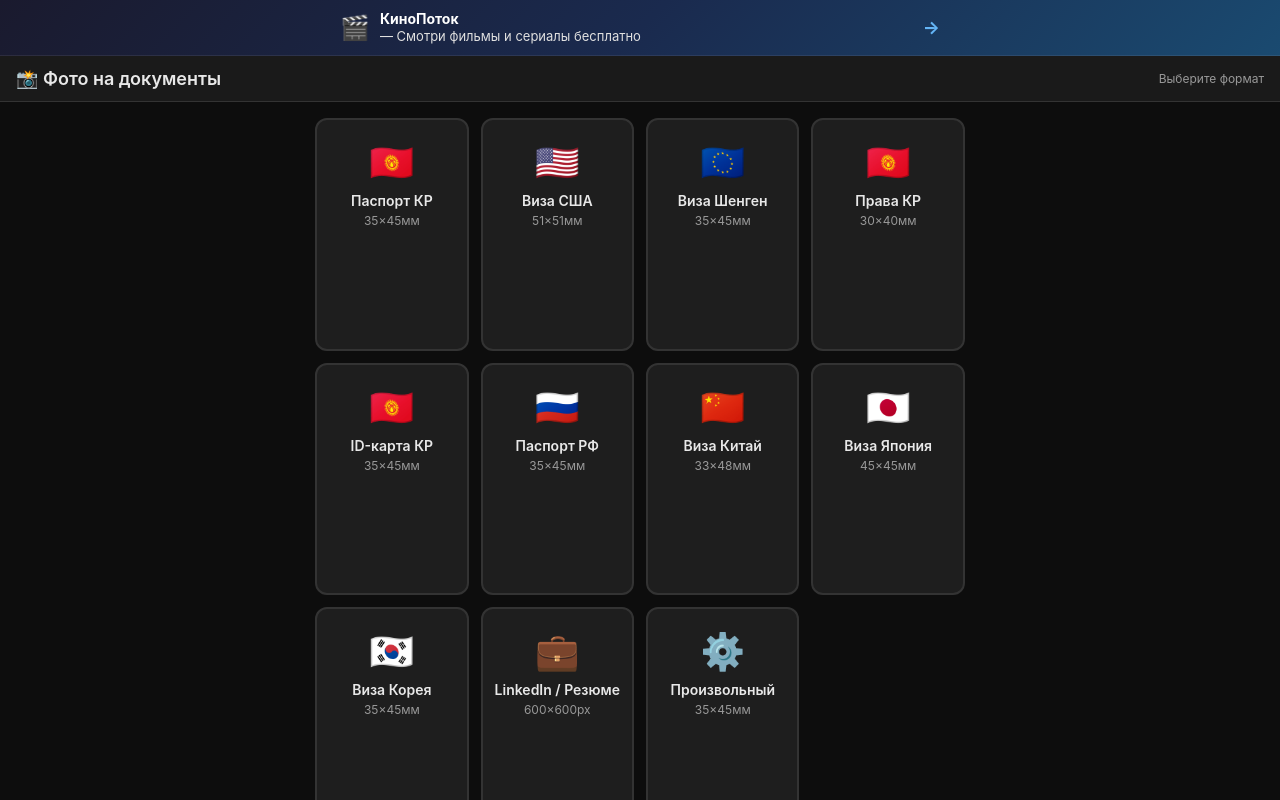
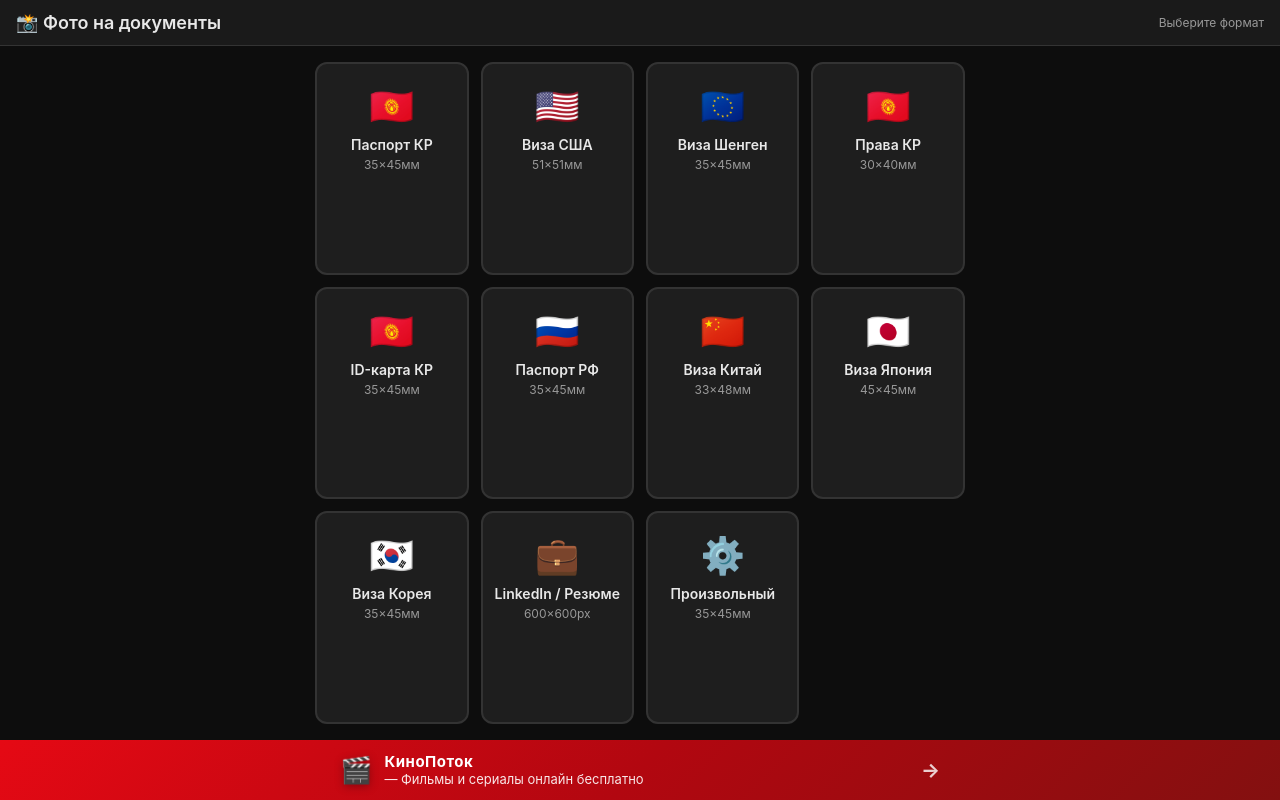
Before and after one commit to Djumabaevs/foto, a plain HTML site: page index.html in a window 1280 px wide. Drawn offline with Linux system fonts and the light colour scheme.

Commit message:
Fix banner: move inside screen, Netflix-style red gradient, fix scroll

```diff
--- a/css/style.css
+++ b/css/style.css
@@ -2,23 +2,23 @@
 .promo-banner {
   display: block;
   text-decoration: none;
-  background: linear-gradient(135deg, #1a1a2e 0%, #16213e 50%, #0f3460 100%);
-  border-bottom: 1px solid rgba(255,255,255,0.08);
-  padding: 10px 16px;
-  transition: background 0.3s;
+  background: linear-gradient(135deg, #e50914 0%, #b20710 50%, #831010 100%);
+  padding: 12px 16px;
+  flex-shrink: 0;
+  transition: filter 0.3s;
 }
-.promo-banner:hover { background: linear-gradient(135deg, #1a1a2e 0%, #1a2a4e 50%, #1a4a70 100%); }
+.promo-banner:hover { filter: brightness(1.15); }
 .promo-banner-inner {
   display: flex;
   align-items: center;
-  gap: 10px;
+  gap: 12px;
   max-width: 600px;
   margin: 0 auto;
 }
-.promo-icon { font-size: 24px; flex-shrink: 0; }
-.promo-text { flex: 1; color: #e0e0e0; font-size: 13px; line-height: 1.3; }
-.promo-text strong { color: #fff; font-size: 14px; display: block; }
-.promo-arrow { color: #64b5f6; font-size: 18px; font-weight: bold; flex-shrink: 0; }
+.promo-icon { font-size: 26px; flex-shrink: 0; filter: drop-shadow(0 2px 4px rgba(0,0,0,0.3)); }
+.promo-text { flex: 1; color: rgba(255,255,255,0.9); font-size: 13px; line-height: 1.3; }
+.promo-text strong { color: #fff; font-size: 15px; display: block; letter-spacing: 0.5px; }
+.promo-arrow { color: #fff; font-size: 20px; font-weight: bold; flex-shrink: 0; opacity: 0.8; }
 
 /* style.css — Dark theme, mobile-first */
 :root {
--- a/index.html
+++ b/index.html
@@ -12,17 +12,6 @@
 </head>
 <body>
 
-<!-- ===== BANNER ===== -->
-<a href="https://relaxview.live" target="_blank" rel="noopener" class="promo-banner">
-  <div class="promo-banner-inner">
-    <span class="promo-icon">🎬</span>
-    <div class="promo-text">
-      <strong>КиноПоток</strong> — Смотри фильмы и сериалы бесплатно
-    </div>
-    <span class="promo-arrow">→</span>
-  </div>
-</a>
-
 <!-- ===== SCREEN: PRESETS ===== -->
 <div class="screen active" id="screen-presets">
   <div class="header">
@@ -30,6 +19,16 @@
     <span class="subtitle">Выберите формат</span>
   </div>
   <div id="presets-grid"></div>
+  <!-- ===== BANNER (bottom) ===== -->
+  <a href="https://relaxview.live" target="_blank" rel="noopener" class="promo-banner">
+    <div class="promo-banner-inner">
+      <span class="promo-icon">🎬</span>
+      <div class="promo-text">
+        <strong>КиноПоток</strong> — Фильмы и сериалы онлайн бесплатно
+      </div>
+      <span class="promo-arrow">→</span>
+    </div>
+  </a>
 </div>
 
 <!-- ===== SCREEN: CAMERA ===== -->
```
